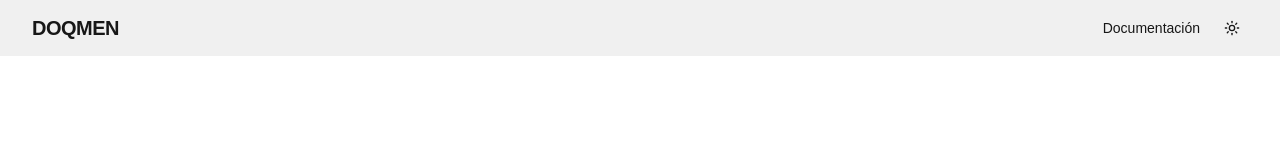
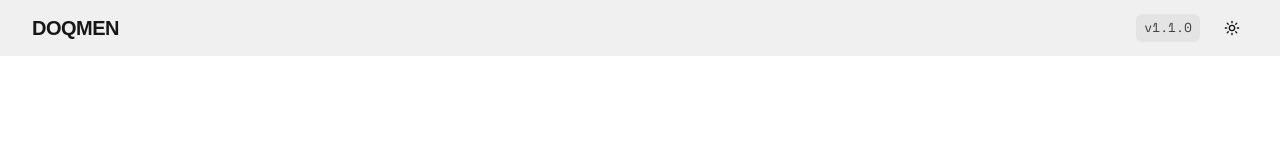
Before and after one commit to dimas-a-gomez/doq, a Next.js app: page / in a window 1280 px wide. Shown: the top 160 px of the page. Built offline with nearby package versions, Linux system fonts and the light colour scheme; a web font is replaced by a local one.

Commit message:
feat(header): replace docs link with changelog version badge
Update the header navigation to display the current application version via a changelog link instead of the general documentation link.

```diff
--- a/components/Header.tsx
+++ b/components/Header.tsx
@@ -22,8 +22,8 @@ export function Header() {
         </Link>
         <div className="flex items-center gap-2 md:gap-4">
           <Search />
-          <Link href="/docs" className="text-sm font-medium hover:text-accent transition-colors hidden md:block">
-            Documentación
+          <Link href="/docs/changelog" className="font-mono text-[13px] bg-black/5 dark:bg-white/10 px-2 py-1 rounded-md text-foreground/80 hover:text-foreground transition-colors hidden md:block">
+            v1.1.0
           </Link>
           <button
             onClick={() => setTheme(theme === "dark" ? "light" : "dark")}
```
